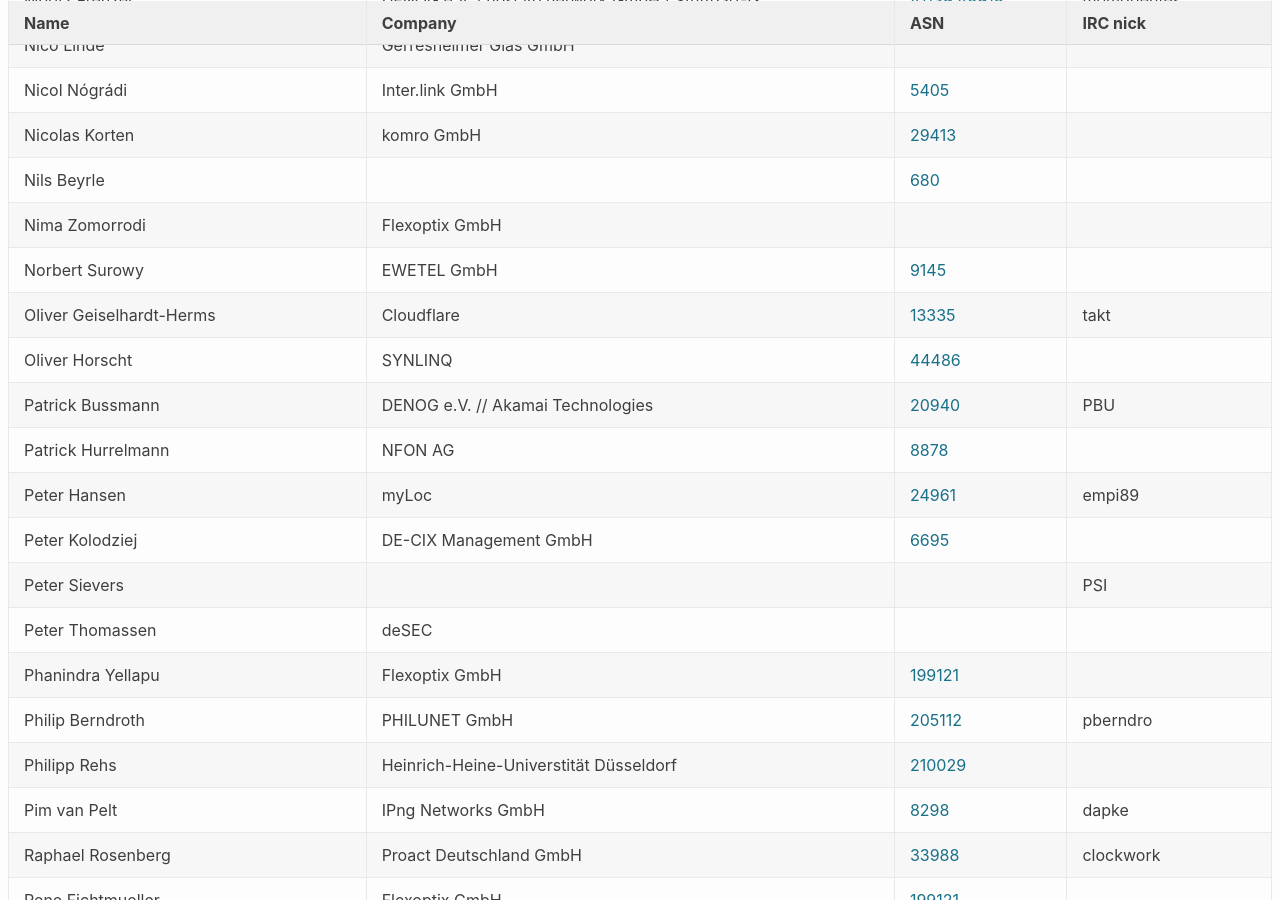
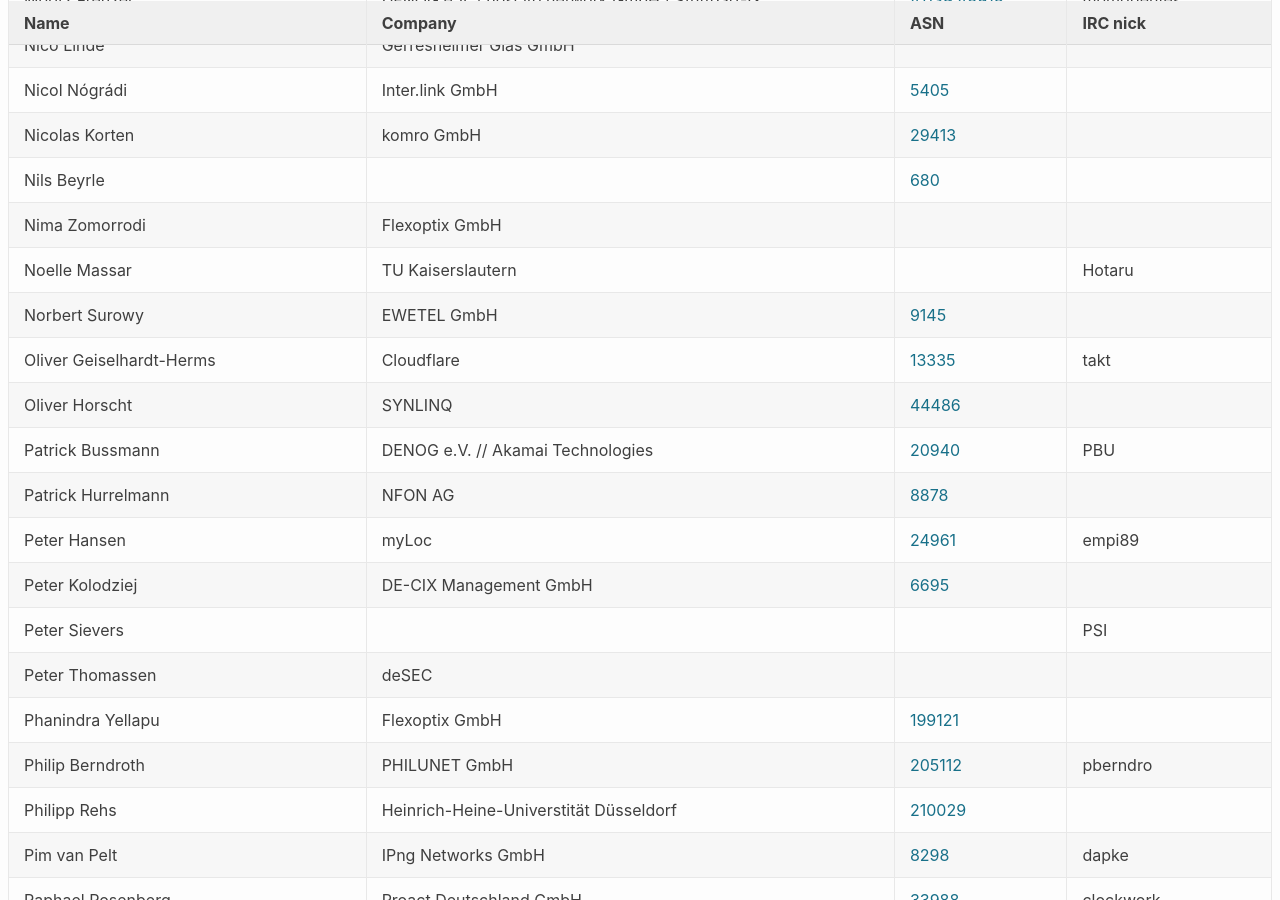
Before and after one commit to denog/pretix-attendeelist, a Jekyll site: the page built from denog14/index.md, in a window 1280 px wide and 900 px high, scrolled down 5149 px. Built offline with Jekyll 4.4.1, drawn with Linux system fonts in a browser that asks for light colours.

Commit message:
Latest data: Fri Oct 14 08:54:37 UTC 2022

```diff
--- a/_data/attendees_denog14_onsite.json
+++ b/_data/attendees_denog14_onsite.json
@@ -696,6 +696,12 @@
     "asn": null
   },
   {
+    "name": "Noelle Massar",
+    "company": "TU Kaiserslautern",
+    "irc": "Hotaru",
+    "asn": null
+  },
+  {
     "name": "Norbert Surowy",
     "company": "EWETEL GmbH",
     "irc": null,
```
